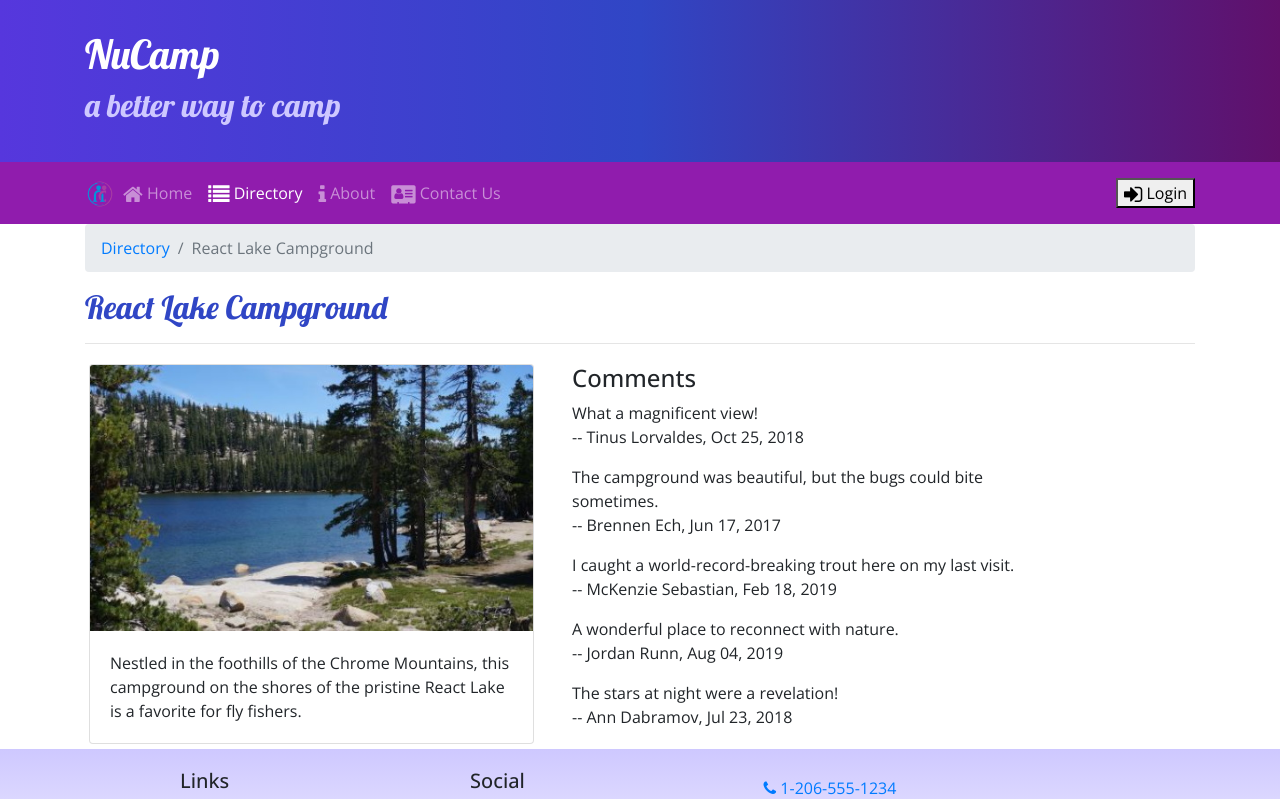
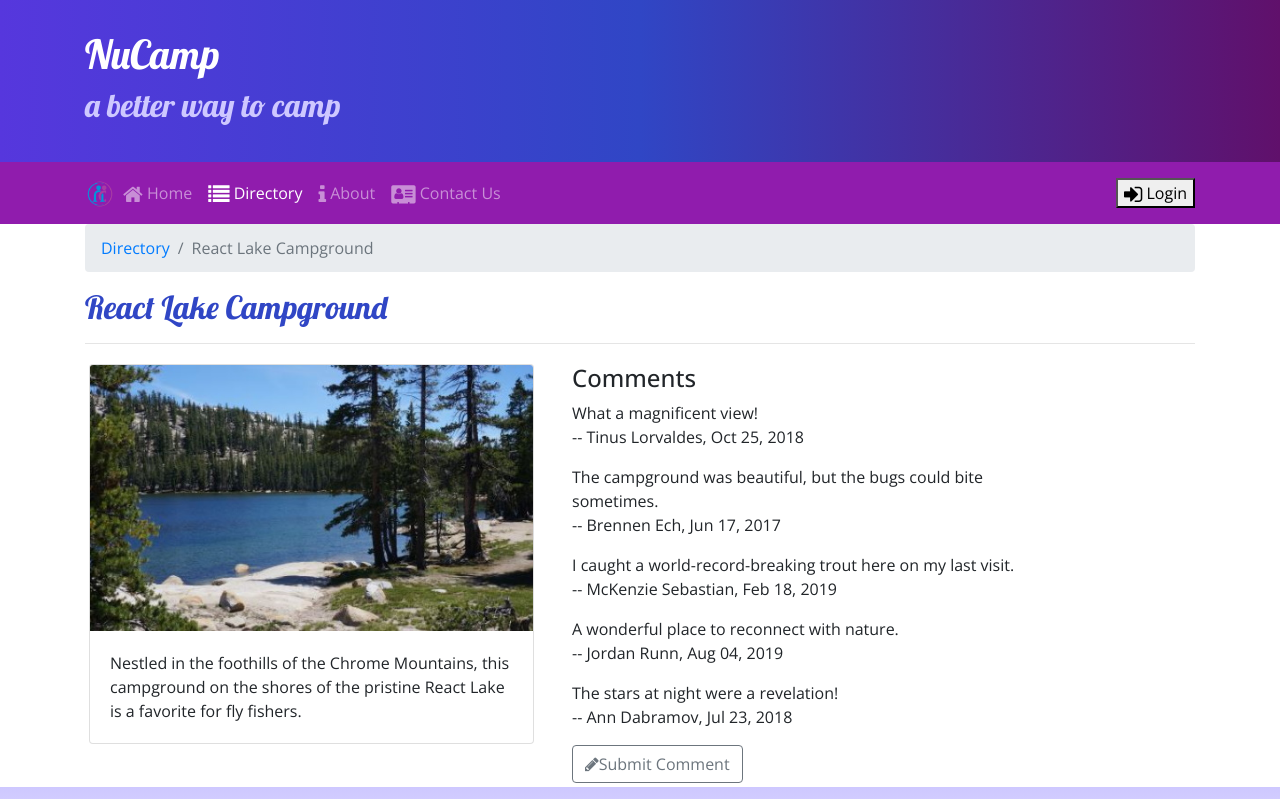
Before and after one commit to 8JME/Nu-Camp, a React (Create React App) app: page /directory/0 in a window 1280 px wide. Shown: the top 799 px of the page. Built offline with nearby package versions, Linux system fonts and the light colour scheme.

Commit message:
Submit Comment Button added to CampsiteInfoComponent

```diff
--- a/src/components/CampsiteInfoComponent.js
+++ b/src/components/CampsiteInfoComponent.js
@@ -1,5 +1,5 @@
-import React from 'react';
-import { Card, CardImg, CardText, CardBody, CardTitle, Breadcrumb, BreadcrumbItem } from 'reactstrap';
+import React, { Component } from 'react';
+import { Card, CardImg, CardText, CardBody, CardTitle, Breadcrumb, BreadcrumbItem, Button } from 'reactstrap';
 import { Link } from 'react-router-dom';
 
 
@@ -37,6 +37,7 @@ import { Link } from 'react-router-dom';
                         </div>
                     })
                 }
+                <CommentForm />
             </div>
             );
         } else {
@@ -69,4 +70,11 @@ import { Link } from 'react-router-dom';
         }
     }
 
+    class CommentForm extends Component {
+
+        render(){
+            return (<Button outline={true}><i className="fa fa-pencil" />Submit Comment</Button>);
+        }
+    }
+
 export default CampsiteInfo;
```
